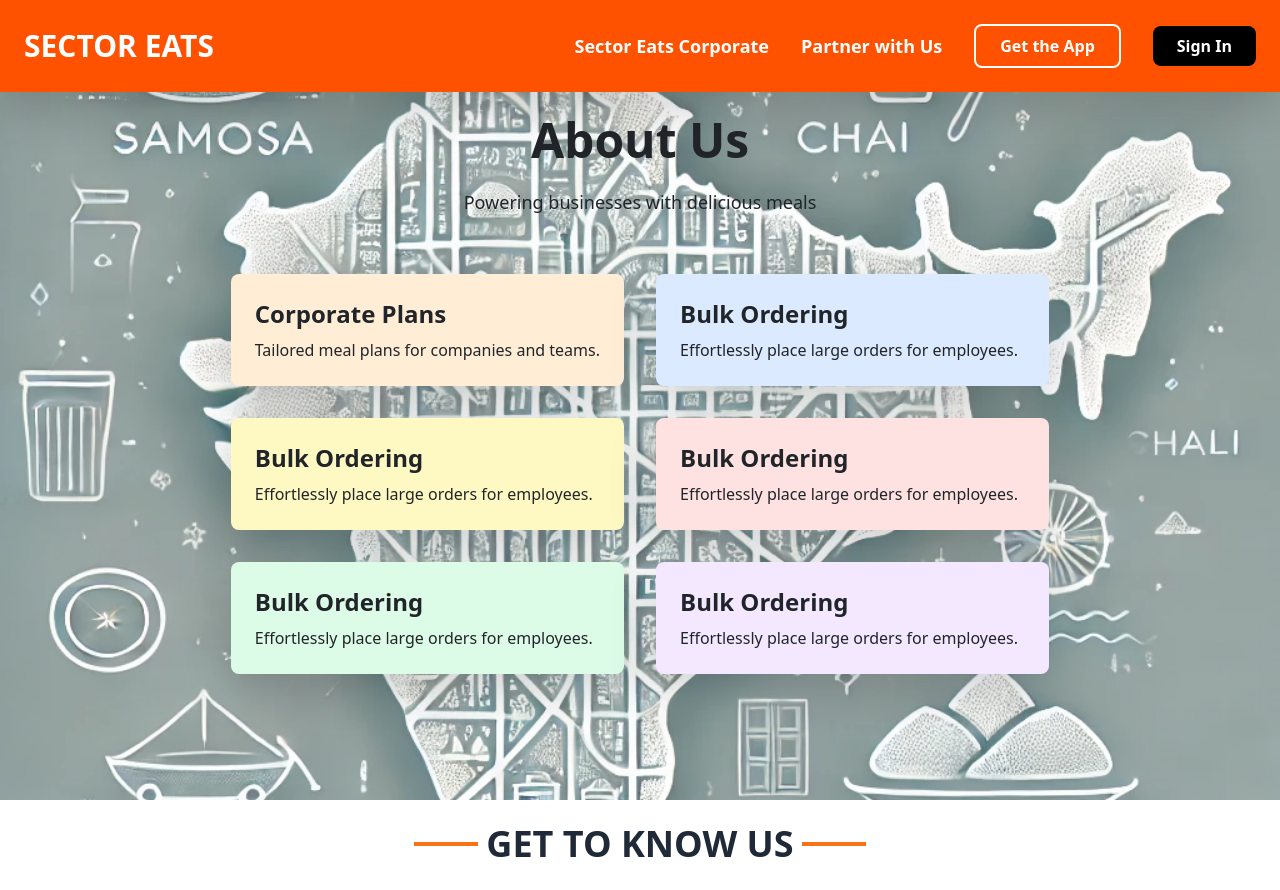
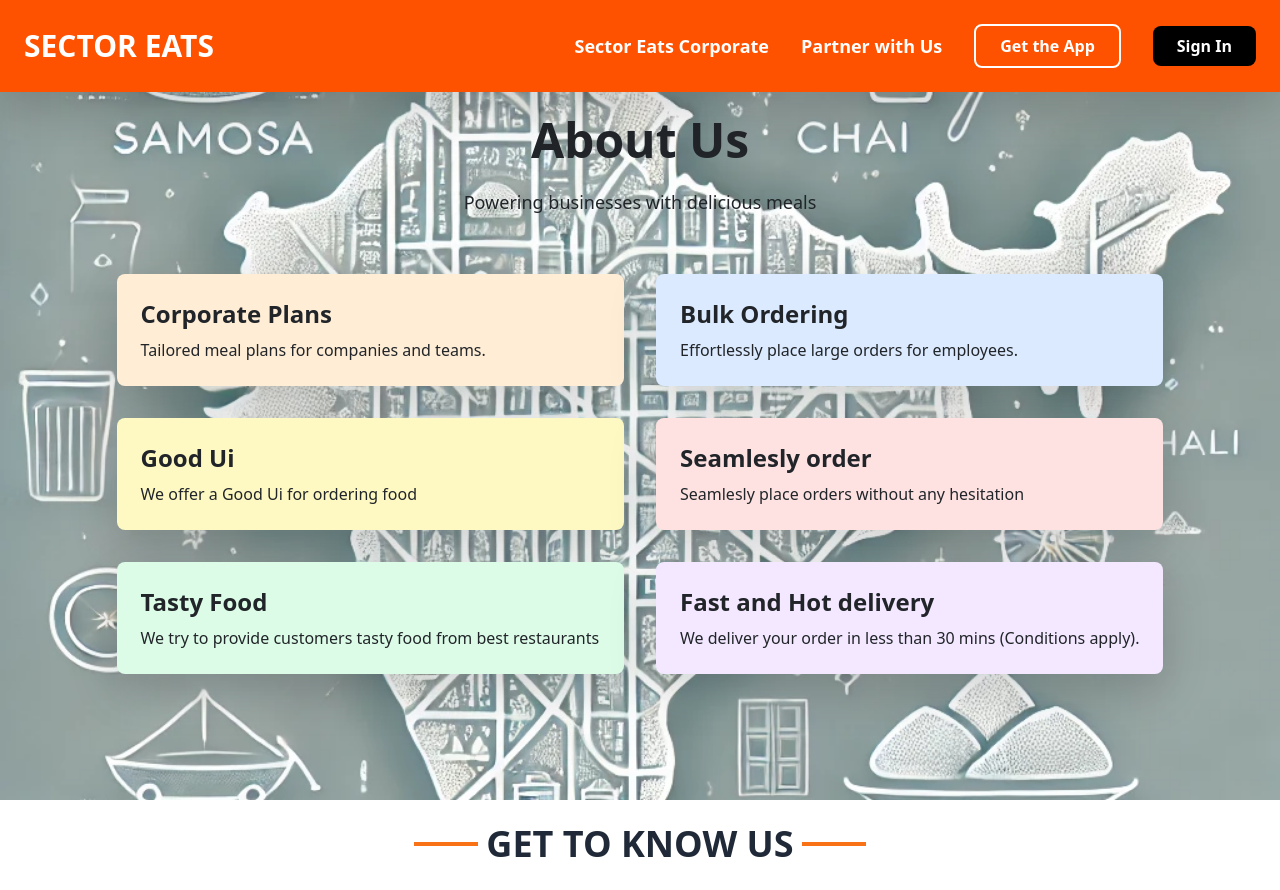
Before and after one commit to AdarshArya97/SectorEats, a Flask app: page /about_us in a window 1280 px wide; the page is wider, and only the part inside the window is pictured. Shown: the top 890 px of that part. Run offline with Flask 3, Linux system fonts and the light colour scheme; some libraries are stand-ins or nearby versions; grey boxes are pictures that could not be loaded.

Commit message:
final project

```diff
--- a/app.py
+++ b/app.py
@@ -27,8 +27,8 @@ def get_food_image(food_name):
     response = requests.get(url).json()
 
     if response["results"]:
-        return response["results"][0]["urls"]["regular"]  # Get the image URL
-    return "https://via.placeholder.com/400x300.png?text=No+Image"  # Fallback image
+        return response["results"][0]["urls"]["regular"]
+    return "https://via.placeholder.com/400x300.png?text=No+Image"
 
 
 db = SQLAlchemy(app)
@@ -81,8 +81,7 @@ class Order(db.Model):
     status = db.Column(db.String(20), nullable=False, default="Pending")
     timestamp = db.Column(db.DateTime, default=datetime.utcnow)
 
-    # Relationship with OrderItem
-    user = db.relationship("User", backref="orders")  # Relationship with User model
+    user = db.relationship("User", backref="orders")
     order_items = db.relationship('OrderItem', backref='order', lazy=True)
 
     @property
@@ -101,7 +100,7 @@ class OrderItem(db.Model):
     quantity = db.Column(db.Integer, nullable=False)
 
     menu_item_id = db.Column(db.Integer, db.ForeignKey('menu_item.id'), nullable=False)
-    menu_item = db.relationship("MenuItem", backref="order_items")  # Add relationship
+    menu_item = db.relationship("MenuItem", backref="order_items")
 
 
 
@@ -109,12 +108,12 @@ class OrderItem(db.Model):
 class Cart(db.Model):
     id = db.Column(db.Integer, primary_key=True)
     user_id = db.Column(db.Integer, db.ForeignKey('user.id'), nullable=False)
-    item_id = db.Column(db.Integer, db.ForeignKey('menu_item.id'), nullable=False)  # Foreign key reference
+    item_id = db.Column(db.Integer, db.ForeignKey('menu_item.id'), nullable=False)
     name = db.Column(db.String(100), nullable=False)
     price = db.Column(db.Float, nullable=False)
     quantity = db.Column(db.Integer, nullable=False)
 
-    menu_item = db.relationship("MenuItem", backref="cart_items")  # ✅ Add this line
+    menu_item = db.relationship("MenuItem", backref="cart_items")
 
 @login_manager.user_loader
 def load_user(user_id):
@@ -128,12 +127,12 @@ def check_mobile():
     data = request.get_json()
     mobile = data.get('mobile')
 
-    # Check if user exists
+
     user = User.query.filter_by(mobile=mobile).first()
     if user:
-        return jsonify({'exists': True})  # Mobile found
+        return jsonify({'exists': True})
     else:
-        return jsonify({'exists': False})  # Mobile not found
+        return jsonify({'exists': False})
 
 @app.route('/login_mobile', methods=['GET','POST'])
 def login_mobile():
@@ -144,7 +143,7 @@ def login_mobile():
      if not user:
          return "Mobile number does not exist!", 400
 
-     # Check password using the method defined in the User model
+
      if user and bcrypt.check_password_hash(user.password, password):
             login_user(user)
             flash("Login successful!", "success")
@@ -254,10 +253,9 @@ def admin_dashboard():
 def delete_restaurant(rid):
     restaurant = Restaurant.query.get_or_404(rid)
 
-    # Delete associated menu items first
     MenuItem.query.filter_by(restaurant_id=rid).delete()
 
-    # Delete restaurant image if exists
+
     if restaurant.image_filename:
         image_path = os.path.join(app.config['UPLOAD_FOLDER'], restaurant.image_filename)
         if os.path.exists(image_path):
@@ -287,18 +285,18 @@ def user_dashboard():
 @app.route('/submit_restaurant', methods=['POST'])
 @admin_required
 def submit_restaurant():
-    rid = request.form.get('rid')  # Get restaurant ID (if updating)
+    rid = request.form.get('rid')
     rname = request.form['restaurant_name']
     raddress = request.form['restaurant_address']
 
     image = request.files['restaurant_image']
 
-    if rid:  # If restaurant ID exists, update existing record
+    if rid:
         restaurant = Restaurant.query.get_or_404(rid)
         restaurant.rname = rname
         restaurant.raddress = raddress
 
-        if image:  # If a new image is uploaded, replace the old one
+        if image:
             old_image_path = os.path.join(app.config['UPLOAD_FOLDER'], restaurant.image_filename)
             if os.path.exists(old_image_path):
                 os.remove(old_image_path)
@@ -308,7 +306,7 @@ def submit_restaurant():
             restaurant.image_filename = image_filename
 
         flash('Restaurant updated successfully!', 'success')
-    else:  # If no restaurant ID, add new restaurant
+    else:
         image_filename = image.filename if image else None
         if image:
             image.save(os.path.join(app.config['UPLOAD_FOLDER'], image_filename))
@@ -333,7 +331,7 @@ def view_menu(restaurant_id):
     restaurant = Restaurant.query.get_or_404(restaurant_id)
     menu_items = MenuItem.query.filter_by(restaurant_id=restaurant_id).all()
 
-    # Fetch images dynamically for each item
+
     for item in menu_items:
         item.image_url = get_food_image(item.name)
 
@@ -409,28 +407,28 @@ def checkout():
         flash("Your cart is empty!", "danger")
         return redirect(url_for('cart'))
 
-    # Create a new order
+
     new_order = Order(
         user_id=current_user.id,
         status="Pending",
         timestamp=datetime.utcnow()
     )
     db.session.add(new_order)
-    db.session.commit()  # Commit to generate order ID
+    db.session.commit()
 
-    # Add each cart item separately as an order item
+
     for item in cart_items:
-        for _ in range(item.quantity):  # Ensure multiple quantities are separate
+        for _ in range(item.quantity):
             order_item = OrderItem(
                 order_id=new_order.id,
                 menu_item_id=item.item_id,
                 name=item.name,
                 price=item.price,
-                quantity=1  # Each entry should have quantity 1
+                quantity=1
             )
             db.session.add(order_item)
 
-    # Clear the cart after order is placed
+
     Cart.query.filter_by(user_id=current_user.id).delete()
     db.session.commit()
 
@@ -444,13 +442,13 @@ def checkout():
 def change_address():
     new_address = request.form.get('new_address')
     if new_address:
-        current_user.address = new_address  # Update address
-        db.session.commit()  # Save changes to database
+        current_user.address = new_address
+        db.session.commit()
         flash('Address updated successfully!', 'success')
     else:
         flash('Please enter a valid address.', 'danger')
 
-    return redirect(url_for('user_dashboard'))  # Redirect back to dashboard
+    return redirect(url_for('user_dashboard'))
 
 
 @app.route('/admin_dashboard/orders')
@@ -464,7 +462,7 @@ def orders_admin():
 @login_required
 def add_to_cart():
     item_id = request.form.get('item_id')
-    quantity = int(request.form.get('quantity', 1))  # Default to 1 if not provided
+    quantity = int(request.form.get('quantity', 1))
 
     if not item_id or quantity <= 0:
         flash("Invalid item or quantity!", "danger")
@@ -476,13 +474,13 @@ def add_to_cart():
         flash("Menu item not found!", "danger")
         return redirect(url_for('user_dashboard'))
 
-    # Check if the same item already exists in the cart
+
     existing_cart_item = Cart.query.filter_by(user_id=current_user.id, item_id=item_id).first()
 
     if existing_cart_item:
-        existing_cart_item.quantity = min(5, existing_cart_item.quantity + quantity)  # Limit max quantity to 5
+        existing_cart_item.quantity = min(5, existing_cart_item.quantity + quantity)
     else:
-        # Add a new cart item
+
         new_cart_item = Cart(
             user_id=current_user.id,
             item_id=menu_item.id,
@@ -495,11 +493,6 @@ def add_to_cart():
     db.session.commit()
     flash(f"{menu_item.name} added to cart!", "success")
     return redirect(url_for('view_menu', restaurant_id=menu_item.restaurant_id))
-
-
-
-
-
 
 @app.route('/update_order_status/<int:order_id>', methods=['POST'])
 @admin_required
@@ -521,7 +514,7 @@ def update_order_status(order_id):
 @app.route('/my_orders')
 @login_required
 def my_orders():
-    orders = Order.query.filter_by(user_id=current_user.id).all()  # Fetch orders for logged-in user
+    orders = Order.query.filter_by(user_id=current_user.id).all()
     return render_template("my_orders.html", orders=orders)
 
 
--- a/templates/about_us.html
+++ b/templates/about_us.html
@@ -61,20 +61,20 @@
           <p class="mt-2">Effortlessly place large orders for employees.</p>
         </div>
         <div class="p-6 bg-yellow-100 rounded-lg shadow-lg transform scale-95 opacity-1" id="card3">
-          <h2 class="text-2xl font-semibold">Bulk Ordering</h2>
-          <p class="mt-2">Effortlessly place large orders for employees.</p>
+          <h2 class="text-2xl font-semibold">Good Ui</h2>
+          <p class="mt-2">We offer a Good Ui for ordering food</p>
         </div>
         <div class="p-6 bg-red-100 rounded-lg shadow-lg transform scale-95 opacity-1" id="card4">
-          <h2 class="text-2xl font-semibold">Bulk Ordering</h2>
-          <p class="mt-2">Effortlessly place large orders for employees.</p>
+          <h2 class="text-2xl font-semibold">Seamlesly order</h2>
+          <p class="mt-2">Seamlesly place orders without any hesitation</p>
         </div>
         <div class="p-6 bg-green-100 rounded-lg shadow-lg transform scale-95 opacity-1" id="card5">
-          <h2 class="text-2xl font-semibold">Bulk Ordering</h2>
-          <p class="mt-2">Effortlessly place large orders for employees.</p>
+          <h2 class="text-2xl font-semibold">Tasty Food</h2>
+          <p class="mt-2">We try to provide customers tasty food from best restaurants</p>
         </div>
         <div class="p-6 bg-purple-100 rounded-lg shadow-lg transform scale-95 opacity-1" id="card6">
-          <h2 class="text-2xl font-semibold">Bulk Ordering</h2>
-          <p class="mt-2">Effortlessly place large orders for employees.</p>
+          <h2 class="text-2xl font-semibold">Fast and Hot delivery</h2>
+          <p class="mt-2">We deliver your order in less than 30 mins (Conditions apply).</p>
         </div>
       </div>
     </div>
@@ -289,8 +289,8 @@ cards.forEach((card, index) => {
           <div class="flex flex-col items-start space-y-4">
               <h1 class="text-4xl font-light">Get In <span class="font-bold">Touch</span></h1>
               <h2 class="text-3xl text-orange-500">Head Office</h2>
-              <p class="text-lg font-semibold">Bundl Technologies Pvt. Ltd.</p>
-              <p class="text-lg">No. 55 Sy No 8 to 14 I & J Block - Ground Floor, Embassy Tech Village | Outer Ring Road, Devarbisanahalli, Varthur Bengaluru - 560130</p>
+              <p class="text-lg font-semibold">Sector Eats Pvt. Ltd.</p>
+              <p class="text-lg">No. 55 Sy No 8 to 14 I & J Block | DLF colony | Gurugram | Haryana </p>
               <div class="flex items-center space-x-2">
                   <i class="fab fa-whatsapp text-2xl text-green-500"></i>
                   <a href="https://www.google.com/maps/place/Embassy+Tech+Village/@12.935517,77.684431,15z/"
@@ -301,7 +301,20 @@ cards.forEach((card, index) => {
                 </div>
 
           </div>
-          <div class="relative w-full md:w-1/2 h-64 md:h-auto">
+          <div class="relative w-full md:w-1/2 h-64 md:h-auto"
+
+
+
+
+
+
+
+
+
+
+
+
+          >
               <iframe
               class="rounded-full w-[500px] h-[500px] md:w-[600px] md:h-[600px]"
               src="https://www.google.com/maps/embed?pb=!1m18!1m12!1m3!1d3890.207460308513!2d77.68443117474054!3d12.935516987356917!2m3!1f0!2f0!3f0!3m2!1i1024!2i768!4f13.1!3m3!1m2!1s0x3bae13f471a111ff%3A0x847010fa61d9d9cb!2sEmbassy%20Tech%20Village%2C%20Outer%20Ring%20Rd%2C%20Devarabisanahalli%2C%20Bellandur%2C%20Bengaluru%2C%20Karnataka%20560103!5e0!3m2!1sen!2sin!4v1648997313240!5m2!1sen!2sin"
```
Also changed, not shown: templates/menu.html (+21 -4 lines), app.db, static/uploads/2410993105_G31.png (deleted), static/uploads/download.jpg (deleted), static/uploads/md.png (deleted), static/uploads/punjab junction.jpg (deleted).
